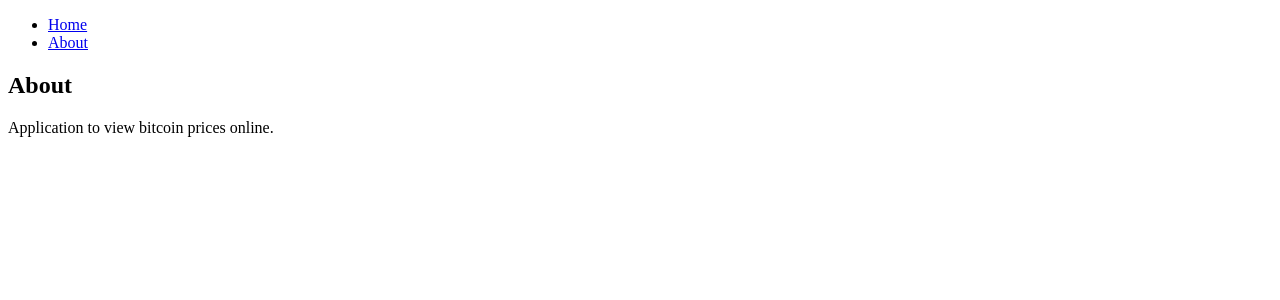
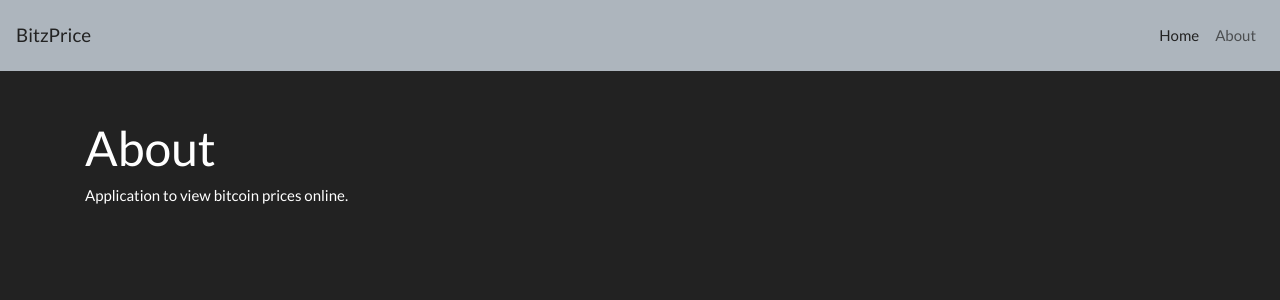
Before and after one commit to dvnnorth/nextjs-crashcourse, a Next.js app: page /about in a window 1280 px wide. Shown: the top 300 px of the page. Built offline with nearby package versions, Linux system fonts and the light colour scheme.

Commit message:
Added getInitialProps to index with fetch to CoinDesk api

```diff
--- /dev/null
+++ b/components/Layout.js
@@ -0,0 +1,13 @@
+import Navbar from './Navbar';
+
+const Layout = ({ children }) => (
+  <>
+    <link href='https://bootswatch.com/4/darkly/bootstrap.min.css' rel='stylesheet' />
+    <Navbar />
+    <main className='container mt-5'>
+      {children}
+    </main>
+  </>
+);
+
+export default Layout;
--- a/components/navbar.js
+++ b/components/navbar.js
@@ -1,15 +1,23 @@
 import Link from 'next/link';
 
 const Navbar = () => (
-  <nav>
-    <ul>
-      <li>
-        <Link href='/'><a>Home</a></Link>
-      </li>
-      <li>
-        <Link href='/about'><a>About</a></Link>
-      </li>
-    </ul>
+  <nav className="navbar navbar-expand-lg navbar-light bg-light">
+    <Link href='/'><a className="navbar-brand">BitzPrice</a></Link>
+    <button className="navbar-toggler" type="button" data-toggle="collapse" data-target="#navbarSupportedContent"
+            aria-controls="navbarSupportedContent" aria-expanded="false" aria-label="Toggle navigation">
+      <span className="navbar-toggler-icon"></span>
+    </button>
+
+    <div className="collapse navbar-collapse" id="navbarSupportedContent">
+      <ul className="navbar-nav ml-auto">
+        <li className="nav-item active">
+          <Link href='/'><a className="nav-link">Home <span className="sr-only"></span></a></Link>
+        </li>
+        <li className="nav-item">
+          <Link href='/about'><a className="nav-link">About <span className="sr-only"></span></a></Link>
+        </li>
+      </ul>
+    </div>
   </nav>
 );
 
--- a/pages/about.js
+++ b/pages/about.js
@@ -1,15 +1,12 @@
-import Navbar from '../components/navbar';
+import Layout from '../components/Layout';
 
 const About = () => (
-  <>
-    <header>
-      <Navbar/>
-    </header>
+  <Layout>
     <section>
       <h1>About</h1>
       <p>Application to view bitcoin prices online.</p>
     </section>
-  </>
+  </Layout>
 );
 
 export default About;
```
Also changed, not shown: pages/index.js (+13 -7 lines).
